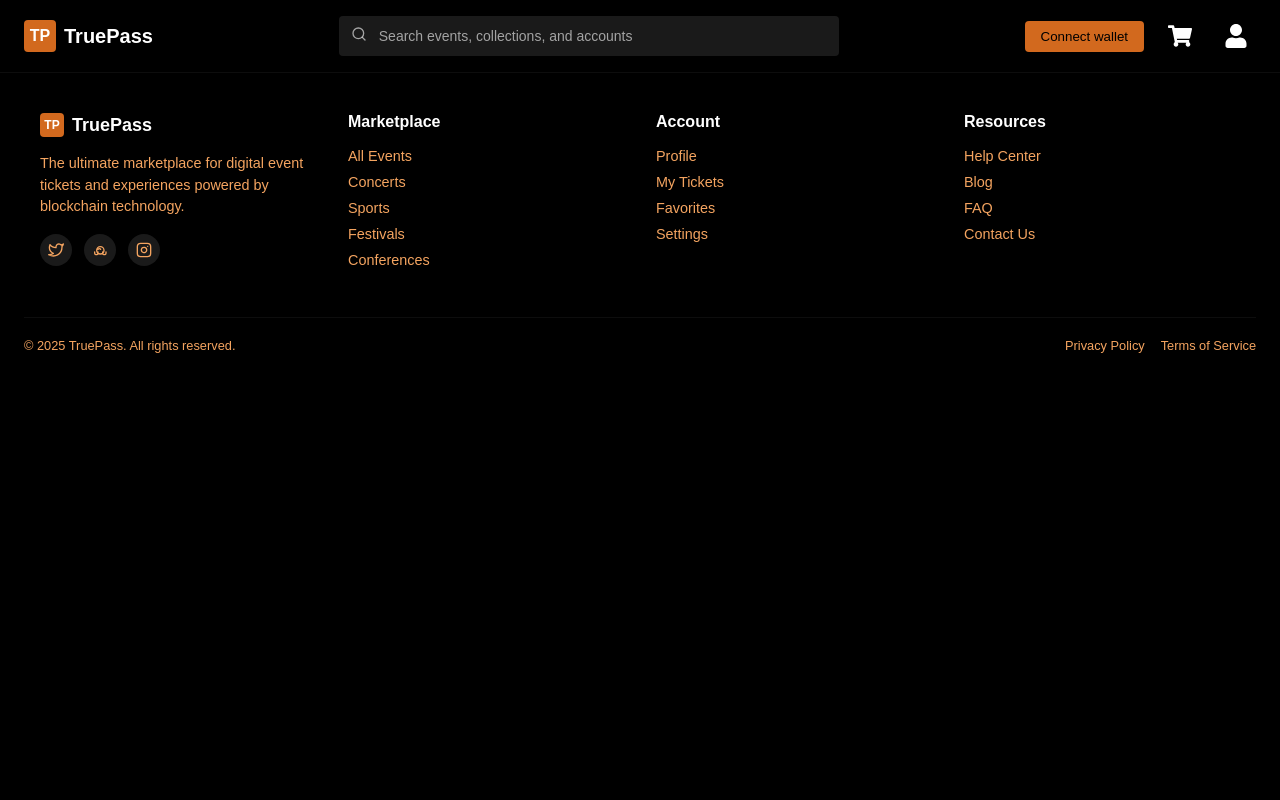
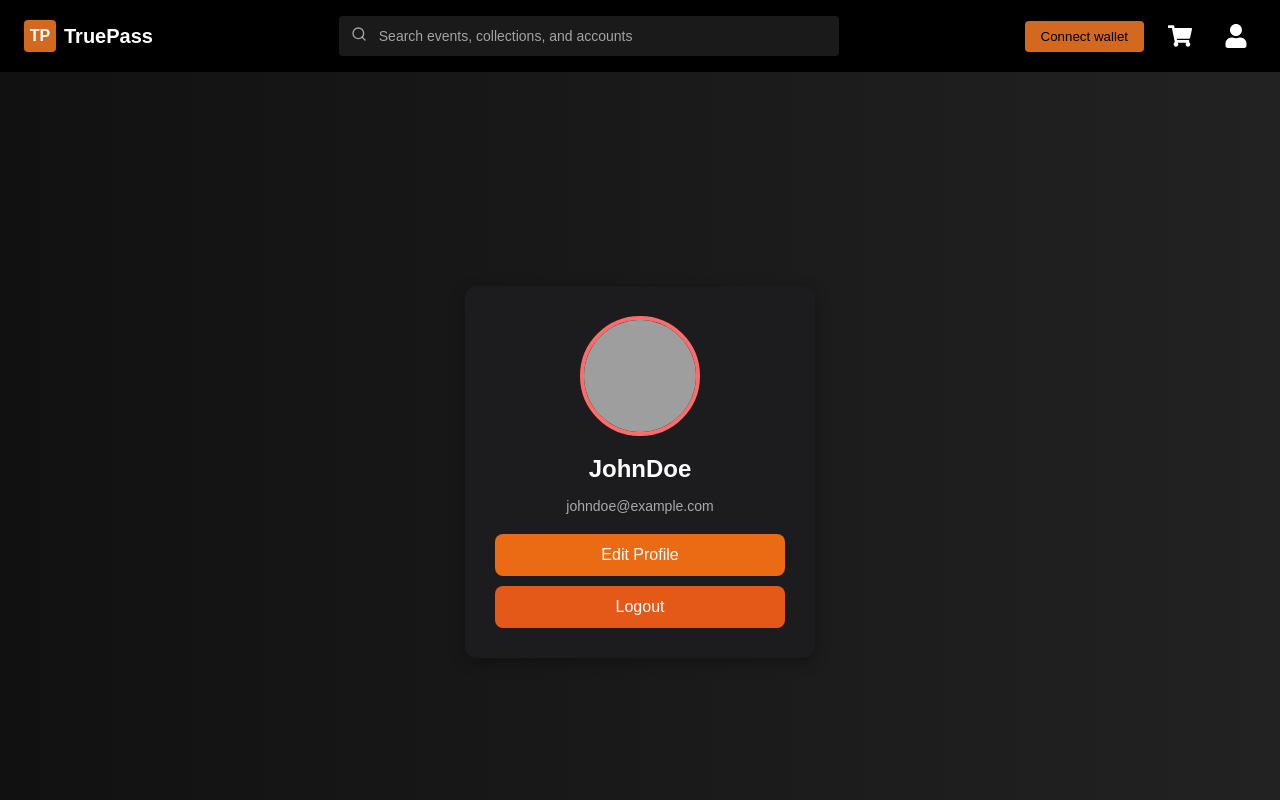
Before and after one commit to JustAdi10/True-Pass, a React (Create React App) app in the folder frontend/: page /profilepage in a window 1280 px wide. Shown: the top 800 px of the page. Built offline with nearby package versions, Linux system fonts and the light colour scheme; grey boxes are pictures that could not be loaded.

Commit message:
ProfilePage changes

```diff
--- a/frontend/landing page/index.html
+++ b/frontend/landing page/index.html
@@ -12,11 +12,7 @@
     <header>
         <div class="logo"><a href="index.html"><img src="img/logoweb.png" alt=""></a></div>
         <nav>
-            <ul>
-                <li class="active" ><a href="index.html" style="text-decoration: none;color: white">Home</a></li>
-                <li>Contact</li>
-                <li>About</li>
-            </ul>
+
         </nav>
     </header>
     <div class="banner">
--- a/frontend/src/App.js
+++ b/frontend/src/App.js
@@ -13,6 +13,7 @@ import CartPage from "./pages/CartPage";
 import RoleSelection from './pages/RoleSelection';
 import AttendeeLogin from './pages/AttendeeLogin'; // Import AttendeeLogin
 import OrganizerLogin from './pages/OrganizerLogin'; // Import OrganizerLogin
+import ProfilePage from './pages/ProfilePage';
 
 function App() {
   useEffect(() => {
@@ -45,6 +46,7 @@ function App() {
           <Route path="/cart" element={<CartPage />} />
           <Route path="/attendee/login" element={<AttendeeLogin />} /> {/* Attendee Login route */}
           <Route path="/organizer/login" element={<OrganizerLogin />} /> {/* Organizer Login route */}
+          <Route path="/profilepage" element={<ProfilePage/>} />
         </Routes>
         <Footer />
       </Router>
--- a/frontend/src/components/layout/Header.js
+++ b/frontend/src/components/layout/Header.js
@@ -6,6 +6,7 @@ import SearchBar from '../common/SearchBar';
 import OrgLogin from '../../pages/OrganizerLogin';
 import Login from '../../pages/AttendeeLogin';
 import RoleSelection from '../../pages/RoleSelection';
+import ProfilePage from '../../pages/ProfilePage';
 
 const HeaderContainer = styled.header`
   display: flex;
@@ -214,7 +215,7 @@ const Header = () => {
         {/* Animated Dropdown menu */}
         {menuOpen && (
           <DropdownMenu open={menuOpen}>
-            <StyledLink to="/profile">Profile</StyledLink>
+            <StyledLink to="/ProfilePage">Profile</StyledLink>
             <StyledLink to="/settings">Settings</StyledLink>
             <DropdownItem onClick={handleLogin}>Login</DropdownItem>
           </DropdownMenu>
--- a/frontend/src/components/sections/Hero.js
+++ b/frontend/src/components/sections/Hero.js
@@ -1,5 +1,6 @@
 import React from 'react';
 import styled from 'styled-components';
+import { Link } from 'react-router-dom';
 
 const HeroContainer = styled.div`
   text-align: center;
@@ -55,7 +56,9 @@ const Hero = () => {
         The ultimate marketplace for digital event tickets and experiences powered by blockchain technology
       </HeroSubtitle>
       <ButtonGroup>
-        <Button primary>Explore Events</Button>
+        <Link to="/events">
+          <Button primary>Explore Events</Button>
+        </Link>
         <Button>Learn More</Button>
       </ButtonGroup>
     </HeroContainer>
--- a/frontend/src/pages/AttendeeLogin.js
+++ b/frontend/src/pages/AttendeeLogin.js
@@ -47,6 +47,9 @@ const Login = () => {
             <label>confirm password</label>
           </div>
           <button type="submit" className="btn">sign up</button>
+          <link to="/login">
+
+          </link>
           <div className="link">
             <p>You already have an account? <span onClick={toggleSignIn} className="signin-link">sign in</span></p>
           </div>
--- a/frontend/src/pages/CartPage.js
+++ b/frontend/src/pages/CartPage.js
@@ -410,7 +410,7 @@ const CartPage = () => {
 
   // Calculate cart totals
   const subtotal = cart.reduce((total, item) => total + (item.price * (item.quantity || 1)), 0);
-  const serviceFee = subtotal * 0.05; // 5% service fee
+  const serviceFee = subtotal * 0.005; // 5% service fee
   const total = subtotal + serviceFee;
 
   // Calculate total number of items
--- /dev/null
+++ b/frontend/src/pages/ProfilePage.js
@@ -0,0 +1,106 @@
+import React, { useState } from "react";
+import styled from "styled-components";
+
+const ProfileContainer = styled.div`
+  display: flex;
+  justify-content: center;
+  align-items: center;
+  height: 100vh;
+  background: linear-gradient(to right, #111, #222);
+  padding: 20px;
+`;
+
+const ProfileCard = styled.div`
+  background: #1c1c1e;
+  padding: 30px;
+  border-radius: 12px;
+  text-align: center;
+  width: 350px;
+  box-shadow: 0px 4px 15px rgba(0, 0, 0, 0.3);
+  transition: transform 0.3s ease;
+
+  &:hover {
+    transform: scale(1.02);
+  }
+`;
+
+const ProfileImage = styled.img`
+  width: 120px;
+  height: 120px;
+  border-radius: 50%;
+  object-fit: cover;
+  border: 4px solid #ff6b6b;
+  transition: border 0.3s ease;
+
+  &:hover {
+    border-color: #ff4757;
+  }
+`;
+
+const ProfileUsername = styled.h2`
+  font-size: 24px;
+  font-weight: bold;
+  margin: 15px 0;
+  color: #fff;
+`;
+
+const ProfileEmail = styled.p`
+  font-size: 14px;
+  color: #a9a9a9;
+  margin-bottom: 20px;
+`;
+
+const Button = styled.button`
+  display: block;
+  width: 100%;
+  padding: 12px;
+  margin-top: 10px;
+  font-size: 16px;
+  cursor: pointer;
+  border: none;
+  border-radius: 8px;
+  font-weight: 500;
+  color: #fff;
+  transition: all 0.3s ease;
+
+  &:hover {
+    opacity: 0.9;
+    transform: translateY(-2px);
+  }
+`;
+
+const EditButton = styled(Button)`
+  background:rgb(235, 106, 20);
+  &:hover {
+    background:rgb(219, 80, 16);
+  }
+`;
+
+const LogoutButton = styled(Button)`
+  background:rgb(229, 89, 24);
+  &:hover {
+    background:rgb(241, 94, 15);
+  }
+`;
+
+const ProfilePage = () => {
+  const [user] = useState({
+    username: "JohnDoe",
+    email: "johndoe@example.com",
+    profileImage: "https://i.pravatar.cc/150?img=3",
+  });
+
+  return (
+    <ProfileContainer>
+      <ProfileCard>
+        <ProfileImage src={user.profileImage} alt="Profile" />
+        <ProfileUsername>{user.username}</ProfileUsername>
+        <ProfileEmail>{user.email}</ProfileEmail>
+        <EditButton>Edit Profile</EditButton>
+        <LogoutButton>Logout</LogoutButton>
+      </ProfileCard>
+    </ProfileContainer>
+  );
+};
+
+export default ProfilePage;
```
Also changed, not shown: frontend/src/pages/OrganizerLogin.js (line endings or trailing spaces).
